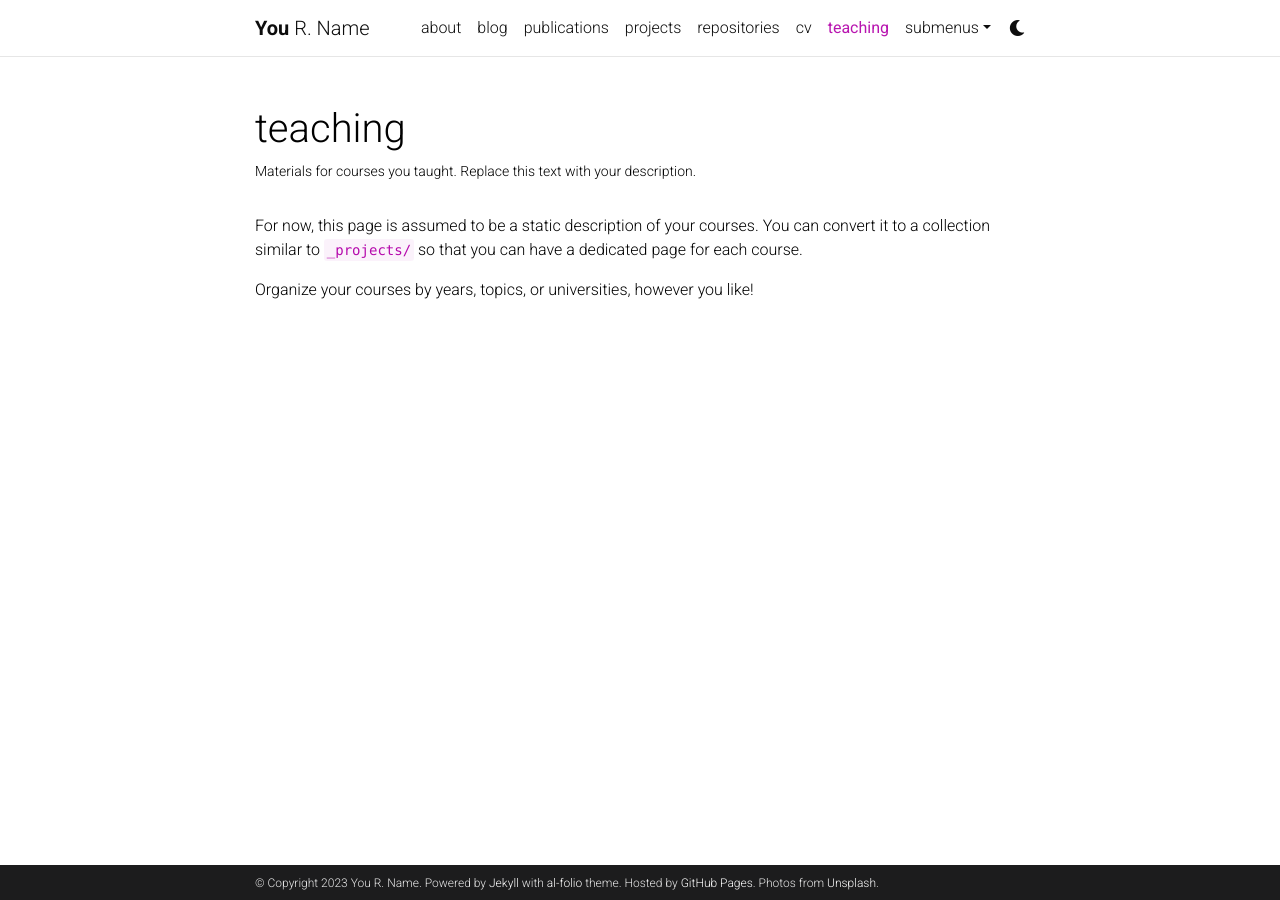
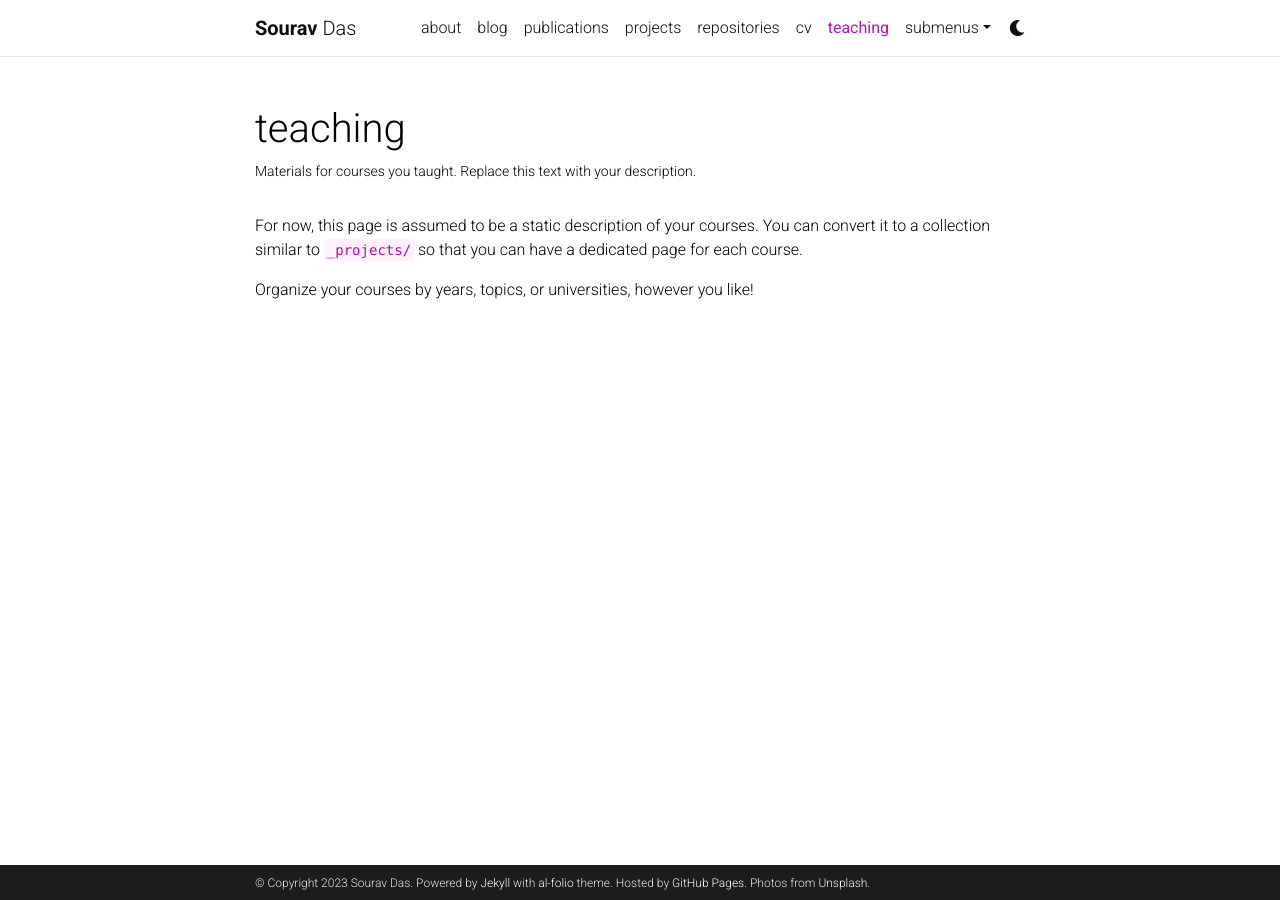
Before and after one commit to souravcipher/souravcipher.github.io, a Jekyll site: the page built from _pages/teaching.md, in a window 1280 px wide. Built offline with Jekyll 4.4.1, drawn with Linux system fonts in a browser that asks for light colours; comment, search, counter and statistics services are not loaded; a style sheet for code colours, icons or effects is not loaded.

Commit message:
Update _config.yml

```diff
--- a/_config.yml
+++ b/_config.yml
@@ -3,9 +3,9 @@
 # -----------------------------------------------------------------------------
 
 title: blank # the website title (if blank, full name will be used instead)
-first_name: You
-middle_name: R.
-last_name: Name
+first_name: Sourav
+middle_name:
+last_name: Das
 email: you@example.com
 description: > # the ">" symbol means to ignore newlines until "footer_text:"
   A simple, whitespace theme for academics. Based on [*folio](https://github.com/bogoli/-folio) design.
```
